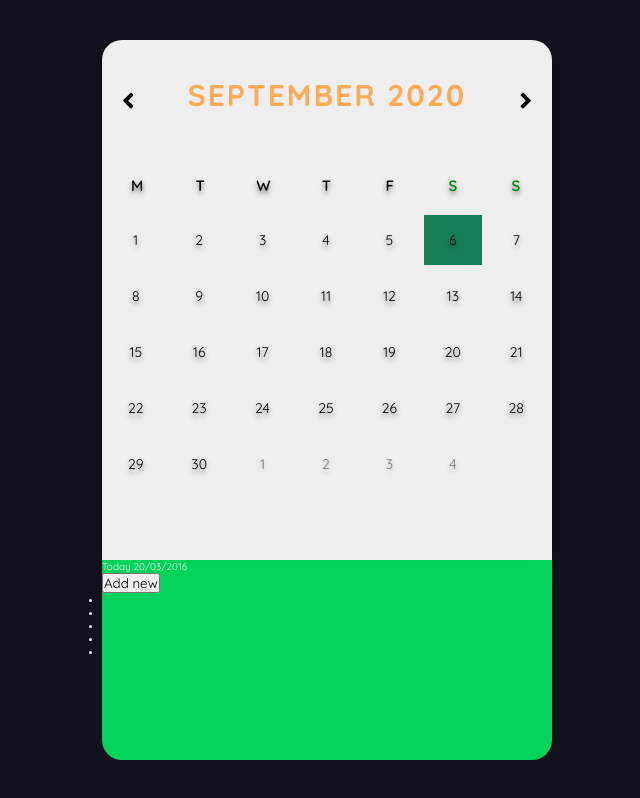
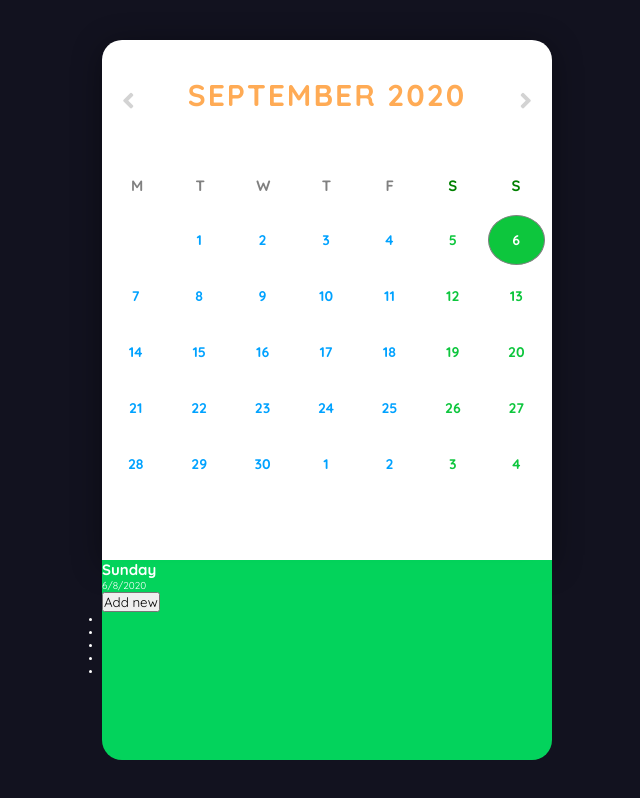
Before and after one commit to kodlyzer/react-calender-app, a React (Create React App) app: page / in a window 1280 px wide. Shown: the whole page, without its empty margins (313-953 px from the left). Built offline with nearby package versions, Linux system fonts and the light colour scheme.

Commit message:
Updates UI and maintains state for creating reminders- has scheduler / reminder base setups

```diff
--- a/src/App.js
+++ b/src/App.js
@@ -4,10 +4,32 @@ import Calender from './calender/Calender';
 import Scheduler from './scheduler/Scheduler';
 
 function App() {
+  const [selectedDate, setSelectedDate] = React.useState(new Date());
+  const [reminders, setReminders] = React.useState({
+    ['' + selectedDate.getFullYear() + selectedDate.getMonth() + selectedDate.getDate()]: {
+      heading: '',
+      date: selectedDate,
+      remindersForDay: [{
+        title: 'asdf',
+        place: 'asdf',
+        time: 'asdf'
+      }]
+    }
+  });
+  const [selectedDateReminder, setSelectedDateReminder] = React.useState();
+
+  React.useEffect(() => {
+    setSelectedDateReminder(selectedDate && reminders['' + selectedDate.getFullYear() + selectedDate.getMonth() + selectedDate.getDate()] || null);
+  }, [selectedDate])
+
+  const addReminder = (newReminder) => {
+    setReminders({...reminders, ...newReminder});
+  }
+
   return (
     <div className="container">
-      <Calender />
-      <Scheduler />
+      <Calender reminders={reminders} setSelectedDate={setSelectedDate} selected={selectedDate} addReminder={addReminder}/>
+      <Scheduler reminders={selectedDateReminder}/>
     </div>
   );
 }
--- a/src/calender/Calender.css
+++ b/src/calender/Calender.css
@@ -1,10 +1,11 @@
 .calendar {
   width: 45rem;
   height: 52rem;
-  background-color: #eee;
+  background-color: white;
   box-shadow: 0 0.5rem 3rem rgba(0, 0, 0, 0.4);
   border-top-left-radius: 2rem;
   border-top-right-radius: 2rem;
+  color: lightgray;
 }
 
 .month {
@@ -44,14 +45,15 @@
 
 .weekdays div {
   font-size: 1.5rem;
-  font-weight: 600;
+  font-weight: bolder;
   letter-spacing: 0.1rem;
   width: calc(44.2rem / 7);
   display: flex;
   justify-content: center;
   align-items: center;
-  text-shadow: 0 0.3rem 0.5rem rgba(0, 0, 0, 0.5);
+  color: gray;
 }
+
 
 .weekdays .weekends {
   color: green;
@@ -66,27 +68,46 @@
 
 .days div {
   font-size: 1.4rem;
+  font-weight: bold;
   margin: 0.3rem;
   width: calc(40.2rem / 7);
   height: 5rem;
   display: flex;
   justify-content: center;
   align-items: center;
-  text-shadow: 0 0.3rem 0.5rem rgba(0, 0, 0, 0.5);
-  transition: background-color 0.2s;
+  color: #00a2ff;
 }
 
 .days div:hover:not(.today) {
-  background-color: #262626;
+  border-radius: 60%;
   border: 0.2rem solid #777;
   cursor: pointer;
 }
 
-.prev-date,
+.days .hidden {
+  visibility: hidden;
+}
+
+.days .holiday {
+  color: #0dc63d;
+}
+
 .next-date {
   opacity: 0.5;
 }
 
 .today {
-  background-color: #167e56;
+  border-radius: 60%;
+  border: 1px solid gray;
 }
+
+.days .selected {
+  border-radius: 60%;
+  background-color: #098cf7;
+  color:white;
+}
+
+.selected.holiday {
+  background-color:#0dc63d;
+  color:white;
+}
--- a/src/calender/Calender.js
+++ b/src/calender/Calender.js
@@ -5,13 +5,13 @@ import months from './months';
 
 function Calender(props) {
   const [dateObj, setDateObj] = React.useState(new Date());
-  const [reminders, setReminders] = React.useState({});
+  const {selected, setSelectedDate, addReminder} = props;
 
-  const handleDateSelect = (dateObj, selectedDate, selectedMonth = 'current') => {
+  const handleDateSelect = (selectedDate) => {
     const clickedDayReminders = {
-      ['' + dateObj.getFullYear() + dateObj.getMonth() + selectedDate]: {
+      ['' + selectedDate.getFullYear() + selectedDate.getMonth() + selectedDate.getDate()]: {
         heading: '',
-        date: selectedDate+'/'+dateObj.getMonth()+'/'+dateObj.getFullYear(),
+        date: selectedDate,
         remindersForDay: [{
           title: 'asdf',
           place: 'asdf',
@@ -19,8 +19,8 @@ function Calender(props) {
         }]
       }
     };
-    setReminders({...reminders, ...clickedDayReminders});
-    console.log(reminders);
+    addReminder(clickedDayReminders);
+    setSelectedDate(selectedDate);
   }
 
   const moveMonth = (isPrev) => {
@@ -32,53 +32,87 @@ function Calender(props) {
     setDateObj(new Date(dateObj));
   }
 
-  const getPrevMonthDays = () => {
+	const getDaysInPortal = () => {
     let days = [];
-    const prevLastDay = new Date(
-      dateObj.getFullYear(),
-      dateObj.getMonth(),
-      0
-    ).getDate();
-		for (let x = dateObj.getDay() ; x > 0; x--) {
-			days.push(<div key={x + Math.random} className="prev-date" onClick={() => { handleDateSelect(dateObj, prevLastDay - x + 1, 'prev') }}>{prevLastDay - x + 1}</div>);
-		}
-    return days;
-	}
-
-	const getCurrentMonthDays = () => {
-    let days = [];
-    const lastDay = new Date(
+    const lastDateOfMonth = new Date(
       dateObj.getFullYear(),
       dateObj.getMonth() + 1,
       0
     ).getDate();
+    const date = new Date(dateObj.getFullYear(), dateObj.getMonth(), 1);
 
-    for (let i = 1; i <= lastDay; i++) {
-			if (
-				i === new Date().getDate() &&
-				dateObj.getMonth() === new Date().getMonth()
-			) {
-				days.push(<div key={i + Math.random} className="today" onClick={() => { handleDateSelect(dateObj, i) }}>{i}</div>);
-			} else {
-				days.push(<div key={i + Math.random} onClick={() => { handleDateSelect(dateObj, i) }}>{i}</div>);
-			}
-		}
+    const day = date.getDay() || 7;
+    for(let i = 1; i < day; i++) {
+      days.push(<div className="hidden" key={i}></div>)
+    }
+
+    while(date.getDate() <= lastDateOfMonth && dateObj.getMonth() === date.getMonth()) {
+      const dateValue = date.getDate();
+      const selectedDate = new Date(date.getFullYear(), date.getMonth(), dateValue);
+      const isToday = dateValue === new Date().getDate() && dateObj.getMonth() === new Date().getMonth();
+      const classes = [];
+      if (isToday) {
+        classes.push('today')
+      };
+      try {
+        if (
+          selectedDate.getFullYear() === selected.getFullYear()
+          && selectedDate.getMonth() === selected.getMonth()
+          && selectedDate.getDate() === selected.getDate()
+        ) {
+          classes.push('selected');
+        }
+      } catch (e) {}
+      if (selectedDate.getDay() === 0 || selectedDate.getDay() === 6) {
+        classes.push('holiday');
+      }
+      days.push(<div className={classes.join(' ')} key={dateValue + Math.random} onClick={() => { handleDateSelect(selectedDate) }}>{dateValue}</div>);
+      date.setDate(date.getDate() + 1)
+    }
+
+    while(date.getDay()) {
+      const dateValue = date.getDate();
+      const selectedDate = new Date(date.getFullYear(), date.getMonth(), dateValue);
+      const classes = [];
+      classes.push('next-day')
+      try {
+        if (
+          selectedDate.getFullYear() === selected.getFullYear()
+          && selectedDate.getMonth() === selected.getMonth()
+          && selectedDate.getDate() === selected.getDate()
+        ) {
+          classes.push('selected');
+        }
+      } catch (e) {}
+      if (selectedDate.getDay() === 0 || selectedDate.getDay() === 6) {
+        classes.push('holiday');
+      }
+      days.push(<div className={classes.join(' ')}  key={date.getDate() + Math.random()} onClick={() => { handleDateSelect(selectedDate) }}>{dateValue}</div>)
+      date.setDate(date.getDate() + 1)
+    }
+
+    if(date.getDay() === 0) {
+      const dateValue = date.getDate();
+      const selectedDate = new Date(date.getFullYear(), date.getMonth(), dateValue);
+      const classes = [];
+      classes.push('next-day');
+      try {
+        if (
+          selectedDate.getFullYear() === selected.getFullYear()
+          && selectedDate.getMonth() === selected.getMonth()
+          && selectedDate.getDate() === selected.getDate()
+        ) {
+          classes.push('selected');
+        }
+      } catch (e) {}
+      if (selectedDate.getDay() === 0 || selectedDate.getDay() === 6) {
+        classes.push('holiday');
+      }
+      days.push(<div className={classes.join(' ')} key={date.getDate() + Math.random()} onClick={() => { handleDateSelect(selectedDate) }}>{dateValue}</div>)
+    }
+
 		return days;
 	}
-
-	const getNextMonthDays = () => {
-    const lastDayIndex = new Date(
-      dateObj.getFullYear(),
-      dateObj.getMonth() + 1,
-      0
-    ).getDay();
-    const nextDays = 7 - lastDayIndex;
-		let days = [];
-		for (let j = 1; j <= nextDays; j++) {
-			days.push(<div key={j + Math.random} className="next-date" onClick={() => { handleDateSelect(dateObj, j, 'next') }}>{j}</div>);
-		}
-		return days;
-  }
 
 	return (
 		<div className="calendar">
@@ -99,9 +133,7 @@ function Calender(props) {
         <div className="weekends">S</div>
 			</div>
 			<div className="days">
-				{getPrevMonthDays()}
-				{getCurrentMonthDays()}
-				{getNextMonthDays()}
+				{getDaysInPortal()}
 			</div>
 		</div>
 	);
--- /dev/null
+++ b/src/calender/weekdays.js
@@ -0,0 +1,11 @@
+const weekdays = [
+  "Sunday",
+  "Monday",
+  "Tuesday",
+  "Wednesday",
+  "Thursday",
+  "Friday",
+  "Saturday"
+];
+
+export default weekdays;
--- a/src/scheduler/Scheduler.css
+++ b/src/scheduler/Scheduler.css
@@ -2,7 +2,12 @@
   color: #eee;
   width: 45rem;
   height: 20rem;
-  background-color: rgba(0, 255, 106, 0.815);
   border-bottom-left-radius: 2rem;
   border-bottom-right-radius: 2rem;
+  background-color: #098cf7;
+  color:white;
 }
+
+.holiday-reminders {
+  background-color: rgba(0, 255, 106, 0.815);
+}
--- a/src/scheduler/Scheduler.js
+++ b/src/scheduler/Scheduler.js
@@ -1,14 +1,23 @@
 
 import React from 'react';
-import './Scheduler.css'
+import './Scheduler.css';
+import weekdays from '../calender/weekdays'
 
-function Scheduler () {
+function Scheduler ({ reminders }) {
+  console.log(reminders);
+  const classes = ['scheduler-wrapper'];
+  const day = reminders?.date?.getDay();
+  if (day === 0 || day === 6) {
+    classes.push('holiday-reminders');
+  }
   return (
-    <section className="scheduler-wrapper">
+    <section className={classes.join(' ')}>
       <header>
         <div>
-          Today
-          20/03/2016
+          <h2>{weekdays[reminders?.date?.getDay()]}</h2>
+        </div>
+        <div>
+          {reminders?.date?.getDate()}/{reminders?.date?.getMonth()}/{reminders?.date?.getFullYear()}
         </div>
         <button type="button">Add new</button>
       </header>
```
